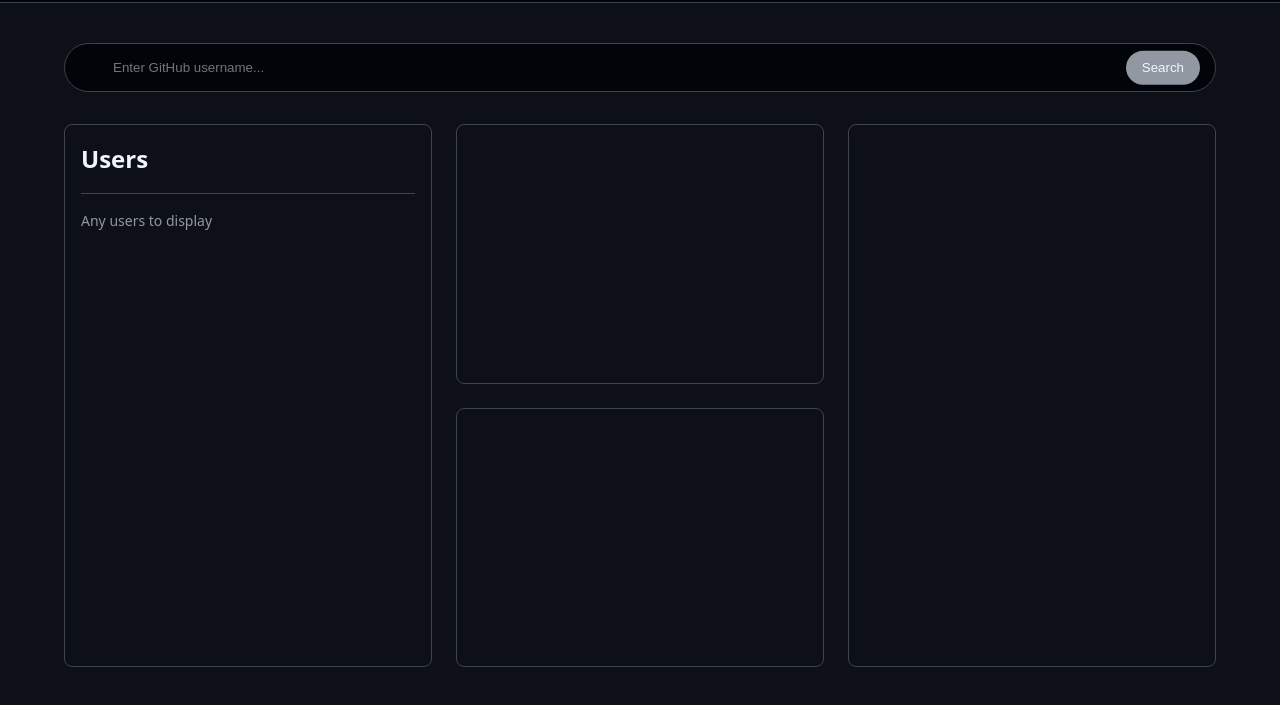
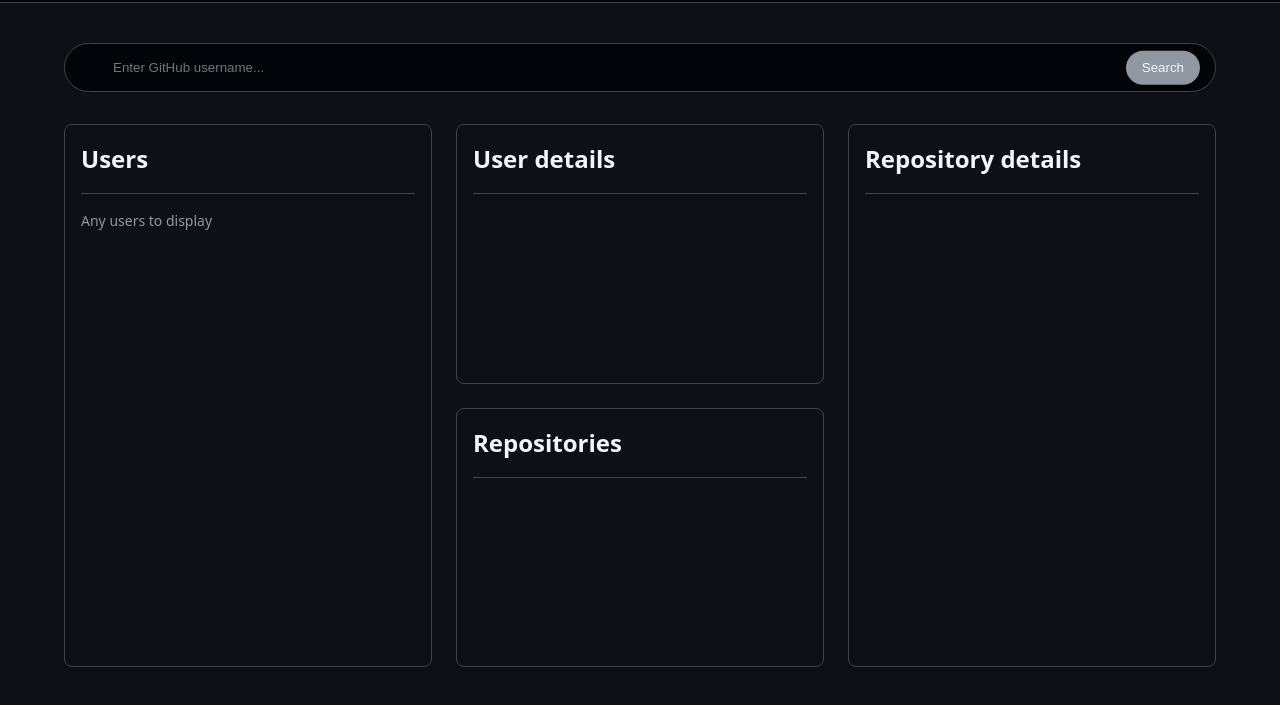
Before and after one commit to ISaejinI/GitHub-Inspector, a website built with Vite: page index.html in a window 1280 px wide. Shown: the part 93-798 px from the top of the page. Built offline with nearby package versions, Linux system fonts and the light colour scheme; no server answers; some icons are missing.

Commit message:
Affichage des titres

```diff
--- a/index.html
+++ b/index.html
@@ -34,16 +34,19 @@
 
             <div class="user_info">
                 <div class="user_details">
-                    <!-- NOTE - Afficher les détails de l'utilisateur sélectionné ici -->
+                    <h2 class="title">User details</h2>
+                    <div class="divider"></div>
                 </div>
 
                 <div class="user_repos">
-                    <!-- NOTE - Afficher les dépôts de l'utilisateur sélectionné ici -->
+                    <h2 class="title">Repositories</h2>
+                    <div class="divider"></div>
                 </div>
             </div>
 
             <div class="repo_info">
-                <!-- NOTE - Afficher les détails du dépôt sélectionné ici -->
+                <h2 class="title">Repository details</h2>
+                <div class="divider"></div>
             </div>
         </div>
     </main>
```
